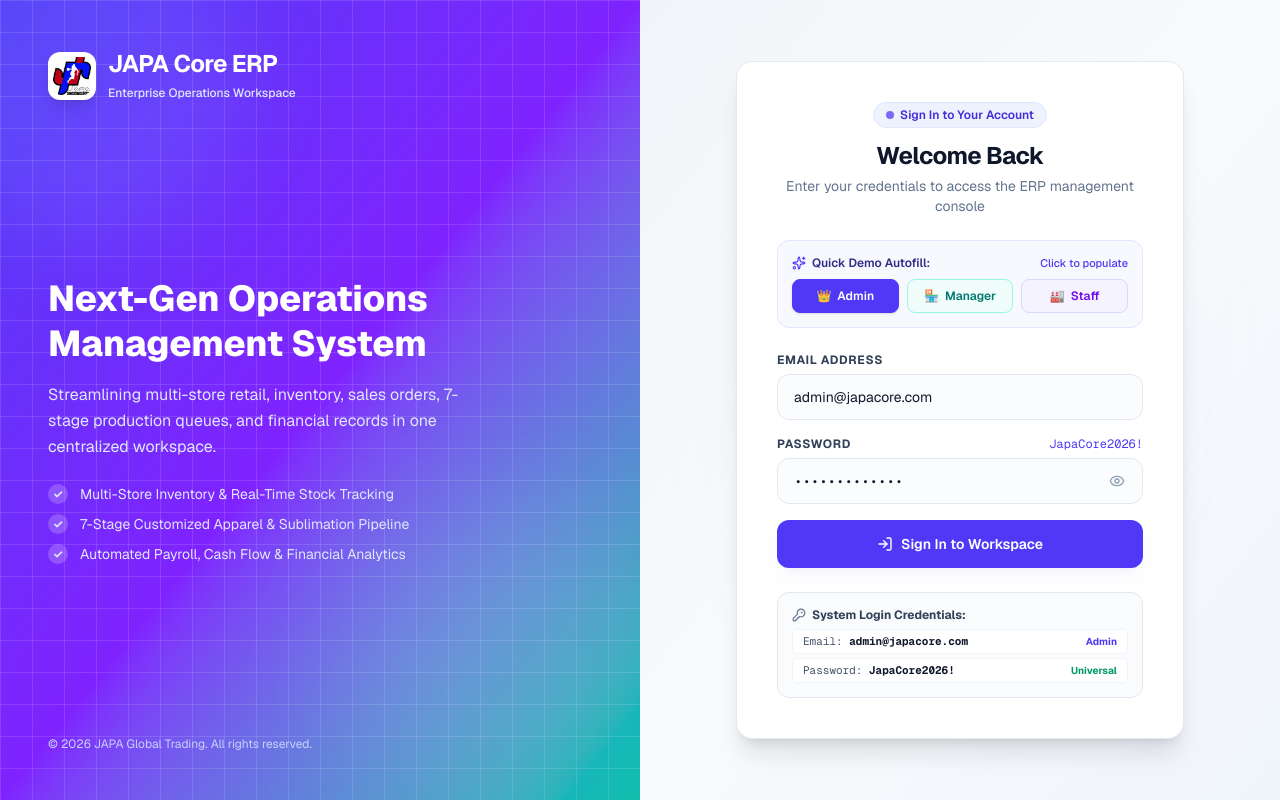
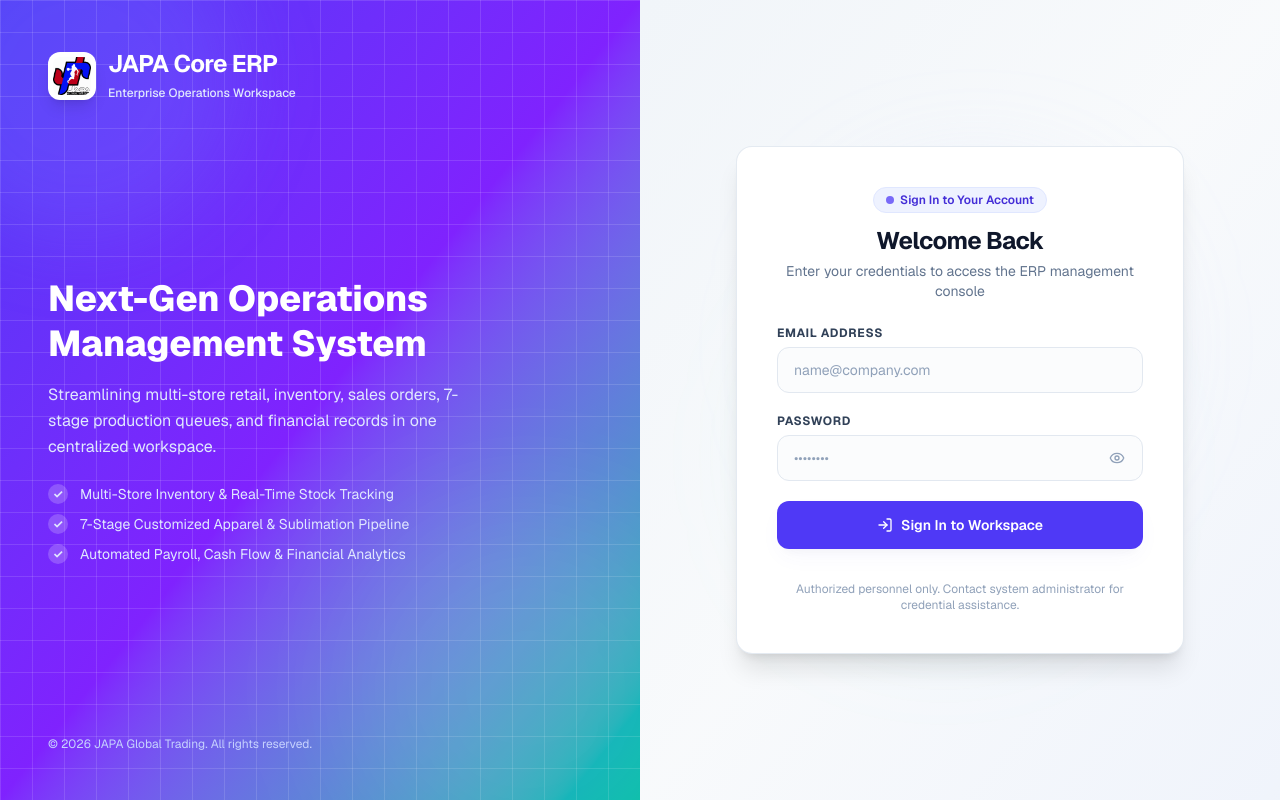
Before and after one commit to gaincarlo-cayabyab/jbms-erp-system, a Next.js app: page /login in a window 1280 px wide. Built offline with nearby package versions, Linux system fonts and the light colour scheme.

Commit message:
Remove prefilled credentials, autofill badges, and credential helper box from login form

```diff
--- a/components/auth/login-form.tsx
+++ b/components/auth/login-form.tsx
@@ -3,36 +3,9 @@
 import { useState } from 'react'
 import { useRouter, useSearchParams } from 'next/navigation'
 import { createClient } from '@/lib/supabase/client'
-import { Eye, EyeOff, Loader2, LogIn, AlertCircle, KeyRound, Sparkles, Check } from 'lucide-react'
+import { Eye, EyeOff, Loader2, LogIn, AlertCircle } from 'lucide-react'
 import { toast } from 'sonner'
 import { cn } from '@/lib/utils'
-
-const DEMO_PRESETS = [
-  {
-    role: 'Admin',
-    name: 'Administrator',
-    email: 'admin@japacore.com',
-    password: 'JapaCore2026!',
-    badgeColor: 'bg-indigo-50 text-indigo-700 border-indigo-200 hover:bg-indigo-100',
-    icon: '👑',
-  },
-  {
-    role: 'Manager',
-    name: 'Store Manager',
-    email: 'manager@japacore.com',
-    password: 'JapaCore2026!',
-    badgeColor: 'bg-teal-50 text-teal-700 border-teal-200 hover:bg-teal-100',
-    icon: '🏪',
-  },
-  {
-    role: 'Staff',
-    name: 'Production Staff',
-    email: 'staff@japacore.com',
-    password: 'JapaCore2026!',
-    badgeColor: 'bg-violet-50 text-violet-700 border-violet-200 hover:bg-violet-100',
-    icon: '🏭',
-  },
-]
 
 export default function LoginForm() {
   const router = useRouter()
@@ -40,25 +13,13 @@ export default function LoginForm() {
   const redirectTo = searchParams.get('redirectTo') ?? '/'
   const accessError = searchParams.get('error')
 
-  // Pre-fill with default admin credentials for instant testing
-  const [email, setEmail] = useState('admin@japacore.com')
-  const [password, setPassword] = useState('JapaCore2026!')
+  const [email, setEmail] = useState('')
+  const [password, setPassword] = useState('')
   const [showPassword, setShowPassword] = useState(false)
   const [loading, setLoading] = useState(false)
-  const [activeRole, setActiveRole] = useState('Admin')
   const [emailError, setEmailError] = useState<string | null>(null)
   const [passwordError, setPasswordError] = useState<string | null>(null)
   const [generalError, setGeneralError] = useState<string | null>(null)
-
-  function fillCredentials(preset: typeof DEMO_PRESETS[number]) {
-    setEmail(preset.email)
-    setPassword(preset.password)
-    setActiveRole(preset.role)
-    setEmailError(null)
-    setPasswordError(null)
-    setGeneralError(null)
-    toast.info(`Filled credentials for ${preset.name}`)
-  }
 
   function validate(): boolean {
     let isValid = true
@@ -146,40 +107,8 @@ export default function LoginForm() {
         </div>
       )}
 
-      {/* Quick 1-Click Role Selector */}
-      <div className="rounded-xl border border-indigo-100 bg-indigo-50/50 p-3.5 space-y-2">
-        <div className="flex items-center justify-between text-xs">
-          <span className="font-semibold text-indigo-900 flex items-center gap-1.5">
-            <Sparkles className="w-3.5 h-3.5 text-indigo-600" />
-            Quick Demo Autofill:
-          </span>
-          <span className="text-[11px] text-indigo-600 font-medium">Click to populate</span>
-        </div>
-        <div className="grid grid-cols-3 gap-2">
-          {DEMO_PRESETS.map((p) => {
-            const isSelected = email === p.email
-            return (
-              <button
-                key={p.role}
-                type="button"
-                onClick={() => fillCredentials(p)}
-                className={cn(
-                  'flex items-center justify-center gap-1.5 px-2.5 py-2 rounded-lg text-xs font-semibold border transition-all duration-150',
-                  isSelected
-                    ? 'bg-indigo-600 text-white border-indigo-600 shadow-sm'
-                    : p.badgeColor
-                )}
-              >
-                <span>{p.icon}</span>
-                <span>{p.role}</span>
-              </button>
-            )
-          })}
-        </div>
-      </div>
-
       {/* Authentication Form */}
-      <form onSubmit={handleSubmit} className="space-y-4" noValidate>
+      <form onSubmit={handleSubmit} className="space-y-5" noValidate>
         {/* Email Address */}
         <div>
           <label
@@ -197,7 +126,7 @@ export default function LoginForm() {
               setEmail(e.target.value)
               if (emailError) setEmailError(null)
             }}
-            placeholder="admin@japacore.com"
+            placeholder="name@company.com"
             disabled={loading}
             className={cn(
               "w-full rounded-xl border bg-slate-50/50 px-4 py-3 text-sm text-slate-900 placeholder:text-slate-400 outline-none transition duration-150 focus:bg-white",
@@ -220,7 +149,6 @@ export default function LoginForm() {
             >
               Password
             </label>
-            <span className="text-xs text-indigo-600 font-mono">JapaCore2026!</span>
           </div>
           <div className="relative">
             <input
@@ -235,7 +163,7 @@ export default function LoginForm() {
               placeholder="••••••••"
               disabled={loading}
               className={cn(
-                "w-full rounded-xl border bg-slate-50/50 px-4 py-3 pr-11 text-sm text-slate-900 placeholder:text-slate-400 outline-none transition duration-150 focus:bg-white font-mono",
+                "w-full rounded-xl border bg-slate-50/50 px-4 py-3 pr-11 text-sm text-slate-900 placeholder:text-slate-400 outline-none transition duration-150 focus:bg-white",
                 passwordError
                   ? "border-rose-300 focus:border-rose-500 focus:ring-2 focus:ring-rose-500/20"
                   : "border-slate-200 focus:border-indigo-600 focus:ring-2 focus:ring-indigo-600/20"
@@ -281,22 +209,11 @@ export default function LoginForm() {
         </button>
       </form>
 
-      {/* Credential Helper Reference Box */}
-      <div className="rounded-xl border border-slate-200 bg-slate-50/70 p-3.5 text-xs space-y-1.5">
-        <div className="flex items-center gap-1.5 font-bold text-slate-700">
-          <KeyRound className="w-3.5 h-3.5 text-slate-500" />
-          <span>System Login Credentials:</span>
-        </div>
-        <div className="grid grid-cols-1 gap-1 text-[11px] text-slate-600 font-mono">
-          <div className="flex justify-between items-center bg-white px-2.5 py-1 rounded border border-slate-100">
-            <span>Email: <strong className="text-slate-900">admin@japacore.com</strong></span>
-            <span className="text-[10px] text-indigo-600 font-sans font-bold">Admin</span>
-          </div>
-          <div className="flex justify-between items-center bg-white px-2.5 py-1 rounded border border-slate-100">
-            <span>Password: <strong className="text-slate-900">JapaCore2026!</strong></span>
-            <span className="text-[10px] text-emerald-600 font-sans font-bold">Universal</span>
-          </div>
-        </div>
+      {/* Footer Notice */}
+      <div className="pt-2 text-center">
+        <p className="text-xs text-slate-400">
+          Authorized personnel only. Contact system administrator for credential assistance.
+        </p>
       </div>
     </div>
   )
```
